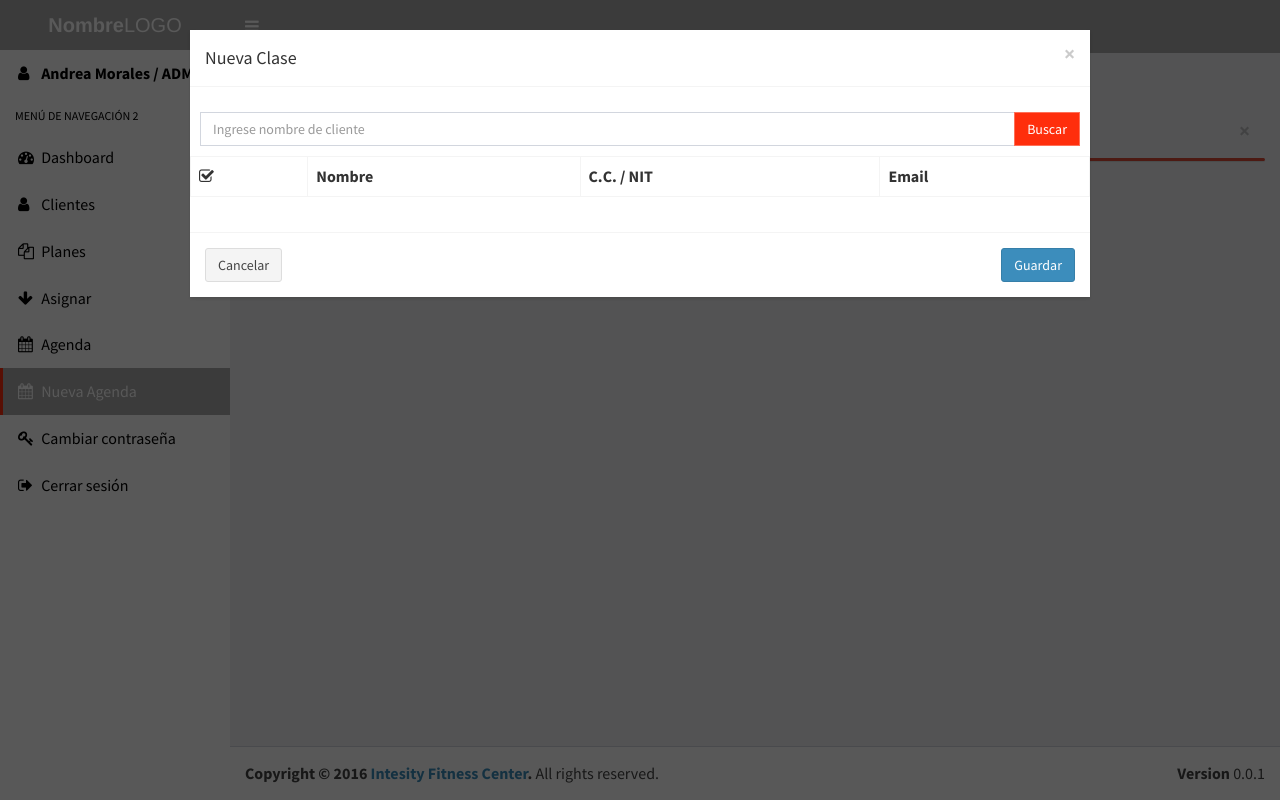
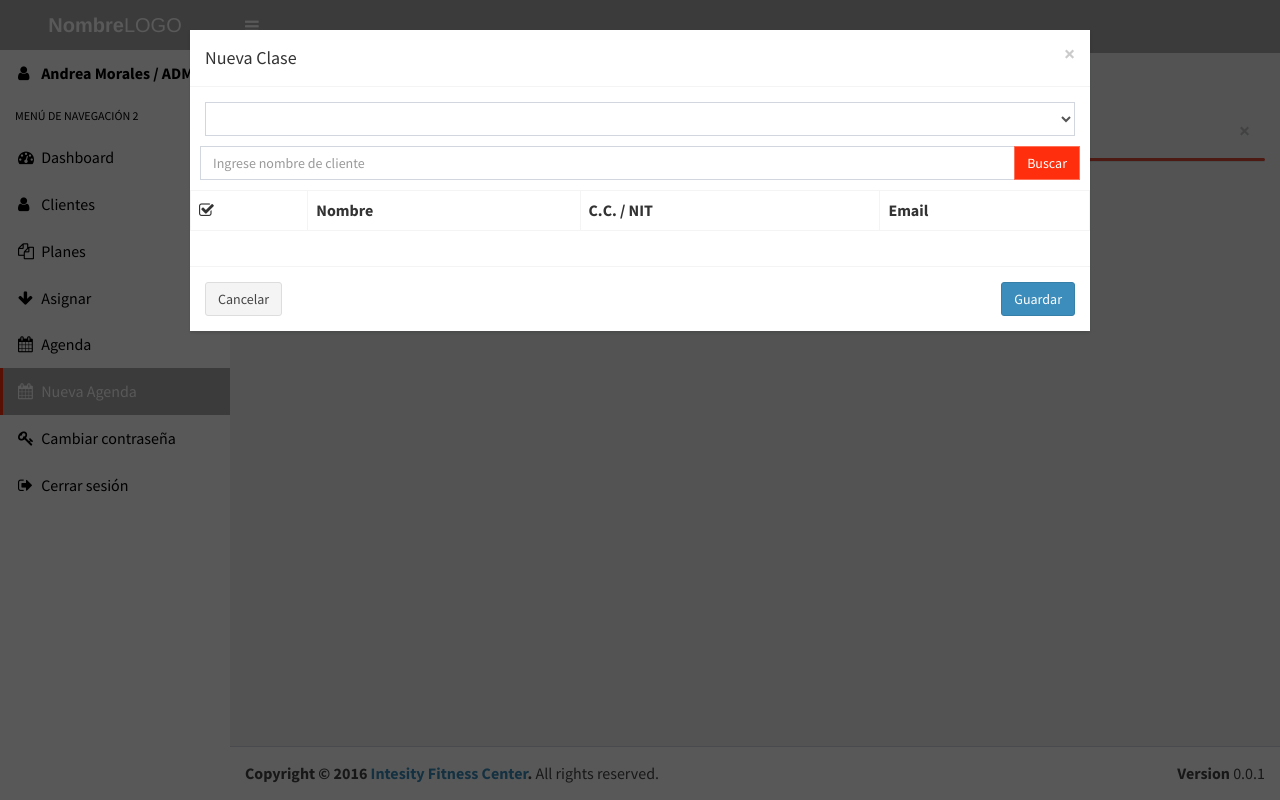
Before and after one commit to emersonhv/intensityfc, a CodeIgniter app: page /intensityfc/index.php/admin/nueva_agenda/cliente in a window 1280 px wide, after a click on "Programada". Run offline with CodeIgniter, Linux system fonts and the light colour scheme; lists and menus that the app fills with data are empty; some libraries are stand-ins or nearby versions.

Commit message:
Commit Dropdown Clientes

```diff
--- a/application/views/admin/nueva_agenda.php
+++ b/application/views/admin/nueva_agenda.php
@@ -25,6 +25,11 @@
                     </div>
                     <div class="modal-body">
                         <!-- Drop down Clientes -->
+
+                        <select class="form-control select2" id="cbxClientes" style="width: 100%;" ng-controller="Clientes_Lista">
+                            <option value="{{cliente.id}}" ng-repeat="cliente in clientes">{{ cliente.name }}</option>
+                        </select>
+
                         <div class="row" ng-controller="Clientes_Lista">
                             <div class="input-group margin">
                                     <input type="text" class="form-control" ng-model="nombrecl" placeholder="Ingrese nombre de cliente">
@@ -92,3 +97,9 @@
     </div>
     <!-- /.col -->
 </div>
+<script>
+    $(function(){
+        //Initialize Select2 Elements
+        $(".select2").select2();
+    });
+</script>
--- a/application/views/layout/master.php
+++ b/application/views/layout/master.php
@@ -21,7 +21,8 @@
     <!-- AdminLTE Skins. Choose a skin from the css/skins
 	   folder instead of downloading all of them to reduce the load. -->
     <link rel="stylesheet" href="<?php echo base_url('assets/dist/css/skins/_all-skins.css'); ?>">
-
+    <!-- Select2 -->
+    <link rel="stylesheet" href="<?php echo base_url('assets/plugins/select2/select2.min.css'); ?>">
 
     <!-- HTML5 shim and Respond.js for IE8 support of HTML5 elements and media queries -->
     <!--[if lt IE 9]>
```
